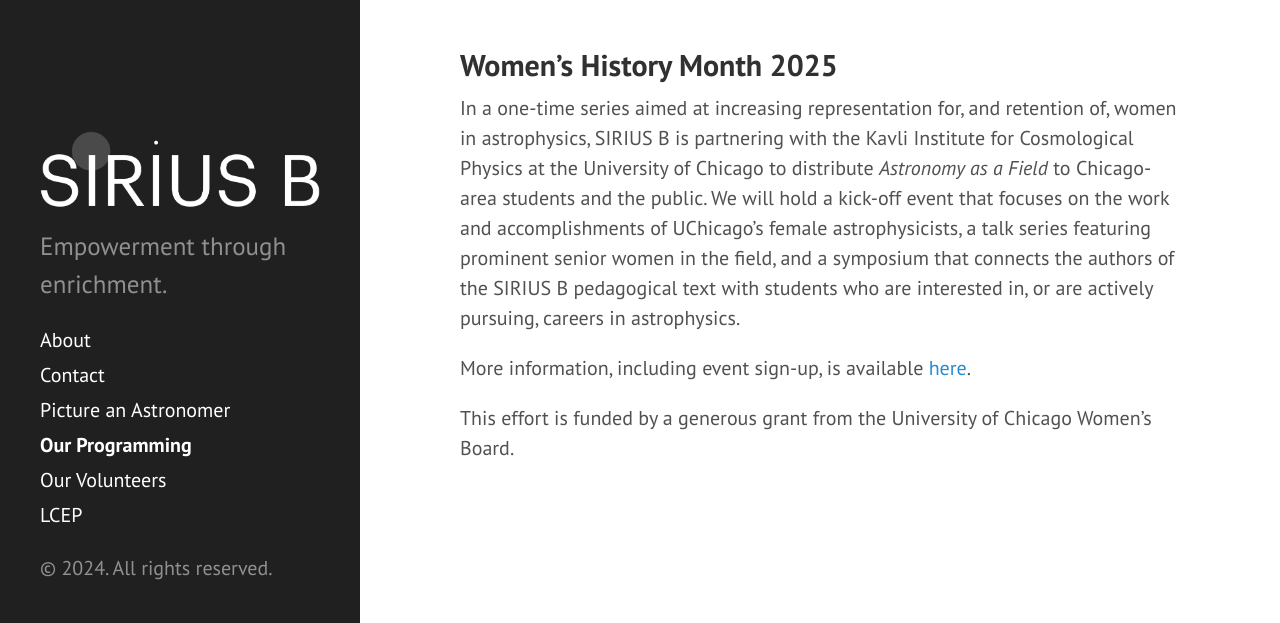
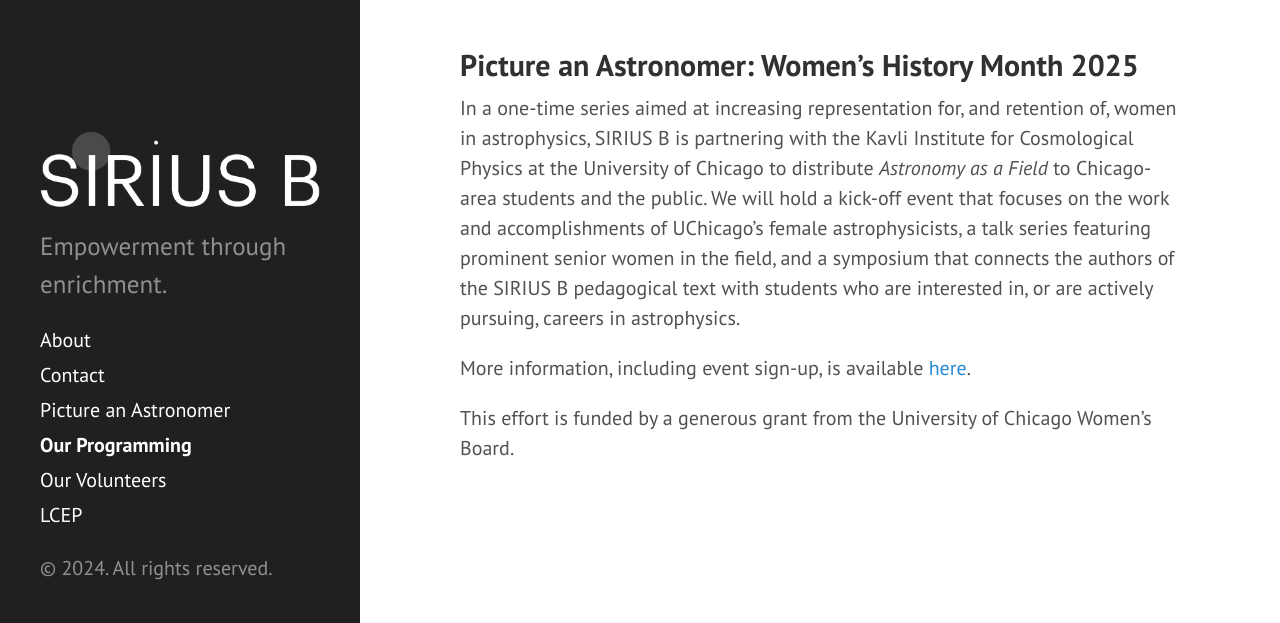
Before and after one commit to siriusb-org/siriusb-org.github.io, a Jekyll site: the page built from programming.md, in a window 1280 px wide and 900 px high, scrolled down 3326 px, cut to the strip 277-900 px from the top of the window. Built offline with Jekyll 4.4.1, drawn with Linux system fonts in a browser that asks for light colours.

Commit message:
update event name to picture an astronomer

```diff
--- a/programming.md
+++ b/programming.md
@@ -3,7 +3,7 @@ layout: page
 title: Our Programming
 ---
 
-Jump to [Stellar STEM Weekends](#stellar-stem-weekends), [VERGE: Virtual Events for Remote Gathering and Engagement](#verge-virtual-events-for-remote-gathering-and-engagement), [Women's History Month 2025](#womens-history-month-2025)
+Jump to [Stellar STEM Weekends](#stellar-stem-weekends), [VERGE: Virtual Events for Remote Gathering and Engagement](#verge-virtual-events-for-remote-gathering-and-engagement), [Women's History Month 2025](#picture-an-astronomer-womens-history-month-2025)
 
 ## Stellar STEM Weekends
 
@@ -58,7 +58,7 @@ A collage of images from our inaugural VERGE program in January 2024.
 
 &nbsp;
 
-## Women's History Month 2025
+## Picture an Astronomer: Women's History Month 2025
 
 In a one-time series aimed at increasing representation for, and retention of, women in astrophysics, SIRIUS B is partnering with the Kavli Institute for Cosmological Physics at the University of Chicago to distribute *Astronomy as a Field* to Chicago-area students and the public. We will hold a kick-off event that focuses on the work and accomplishments of UChicago's female astrophysicists, a talk series featuring prominent senior women in the field, and a symposium that connects the authors of the SIRIUS B pedagogical text with students who are interested in, or are actively pursuing, careers in astrophysics.
 
```
